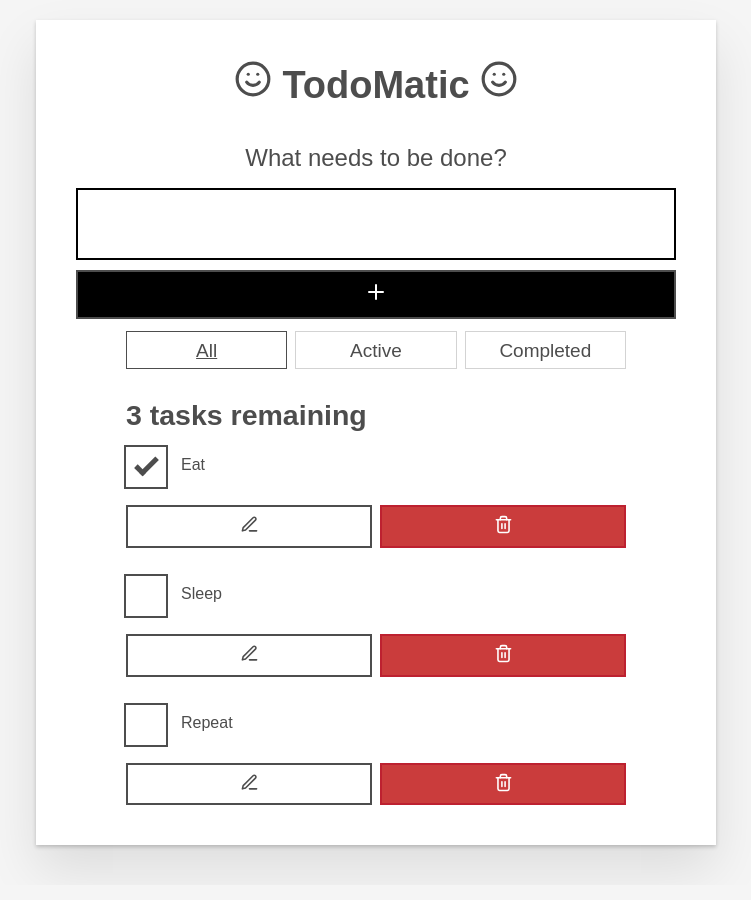
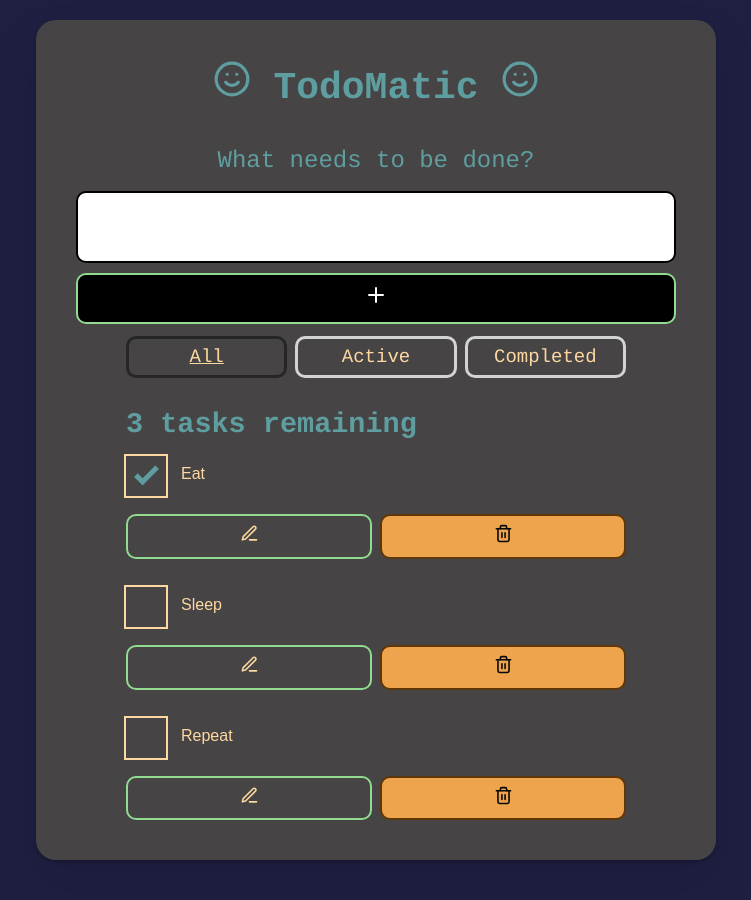
Before and after one commit to NaN3rr/INET2000-Project2, a React (Vite) app: page / in a window 1280 px wide. Shown: the whole page, without its empty margins (264-1015 px from the left). Built offline with nearby package versions, Linux system fonts and the light colour scheme.

Commit message:
FinalCustomized

```diff
--- a/src/index.css
+++ b/src/index.css
@@ -17,6 +17,7 @@ html {
 h1,
 h2 {
     margin-bottom: 0;
+    color: cadetblue;
 }
 
 ul {
@@ -60,14 +61,14 @@ input {
 }
 
 input[type="text"] {
-    border-radius: 0;
+    border-radius: 10px;
 }
 
 body {
-    background-color: #f5f5f5;
-    color: #4d4d4d;
+    background-color: #1f1f42;
+    color: #2b2929;
     font:
-        1.6rem/1.25 Arial,
+        1.6rem/1.25 courier,
         sans-serif;
     margin: 0 auto;
     max-width: 68rem;
@@ -89,26 +90,28 @@ body {
 }
 
 .btn {
-    border: 0.2rem solid #4d4d4d;
+    border: 0.2rem solid #91db91;
     cursor: pointer;
     padding: 0.8rem 1rem 0.7rem;
     text-transform: capitalize;
+
+    border-radius: 10px;
 }
 
 .btn.toggle-btn {
     border-color: #d3d3d3;
-    border-width: 1px;
+    border-width: 3px;
 }
 
 .btn.toggle-btn[aria-pressed="true"] {
-    border-color: #4d4d4d;
+    border-color: #272626;
     text-decoration: underline;
 }
 
 .btn__danger {
-    background-color: #ca3c3c;
-    border-color: #bd2130;
-    color: #fff;
+    background-color: #eea34d;
+    border-color: #5f3606;
+    color: #080808;
 }
 
 .btn__filter {
@@ -179,13 +182,15 @@ body {
 /* End global styles */
 /* General app styles */
 .todoapp {
-    background: #fff;
+    background: #464444;
+    color: #fdd8a1;
     box-shadow:
         0 2px 4px 0 rgb(0 0 0 / 20%),
         0 2.5rem 5rem 0 rgb(0 0 0 / 10%);
     margin: 2rem 0 4rem 0;
     padding: 1rem;
     position: relative;
+    border-radius: 20px;
 }
 
 @media screen and (min-width: 550px) {
@@ -344,6 +349,7 @@ body {
 
 .c-cb>input[type="checkbox"]:checked+label::after {
     opacity: 1;
+    color: cadetblue;
 }
 
 /* End checkbox styles */
```
